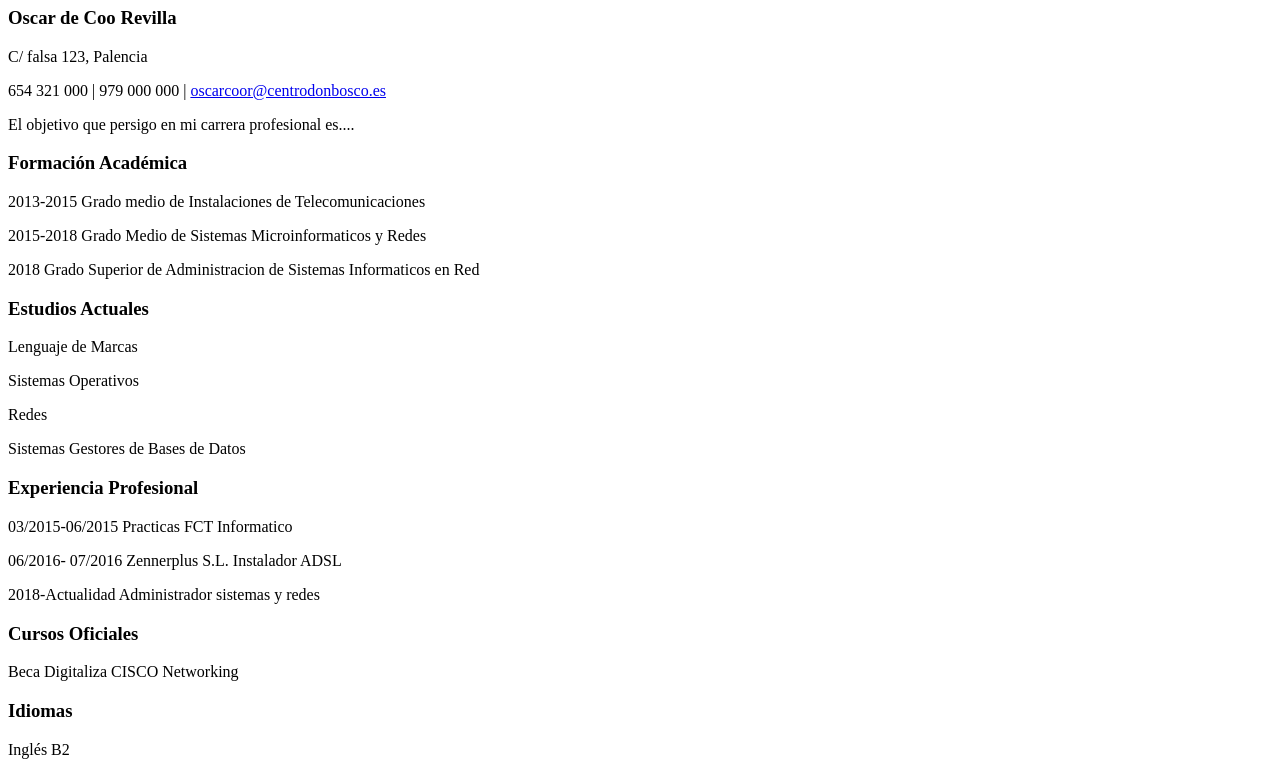
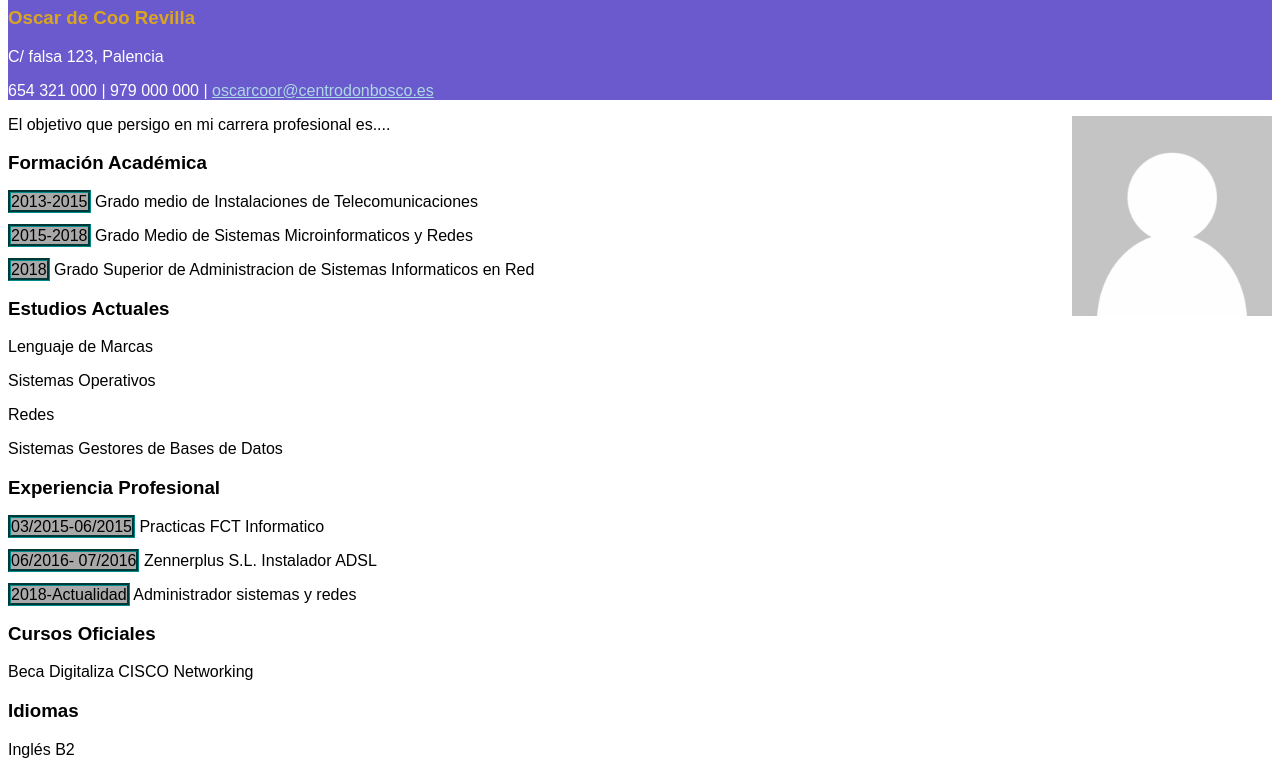
Before and after one commit to Oscarcoor/LMSGI-Proyecto, a plain HTML site: page index.html in a window 1280 px wide. Shown: the part 73-848 px from the top of the page. Drawn offline with Linux system fonts and the light colour scheme.

Commit message:
Segunda version, añado CSS, modificamos html para insertar imagen, falta detalles, mejor aspecto y posicionamiento de la imagen

```diff
--- a/Estilos.css
+++ b/Estilos.css
@@ -0,0 +1,37 @@
+header h1 {
+    color: whitesmoke;
+}
+
+
+header h3{
+    color: goldenrod;
+}
+header p{
+    color: white;
+}
+a:hover{
+     color:darkcyan;
+    text-decoration: none;
+}
+a{
+    color: lightblue;
+}
+header{
+    background-color: slateblue;
+
+}
+
+body{
+    font-family: "Arial", sans-serif;
+
+}
+
+time{
+    background-color: darkgrey;
+    border: groove darkcyan;
+}
+img {
+    width: 200px;
+    height: 200px;
+    float: right ;
+}
--- a/index.html
+++ b/index.html
@@ -11,6 +11,7 @@
     <h3>Oscar de Coo Revilla</h3>
     <p>C/ falsa 123, Palencia</p>
     <p>654 321 000 | 979 000 000 | <a href="mailto:oscarcoor@centrodonbosco.es">oscarcoor@centrodonbosco.es</a></p>
+        <img src="./Imagenes/mistery-man.png" alt="Foto de Perfil">
 </header>
 <section>
 
```
